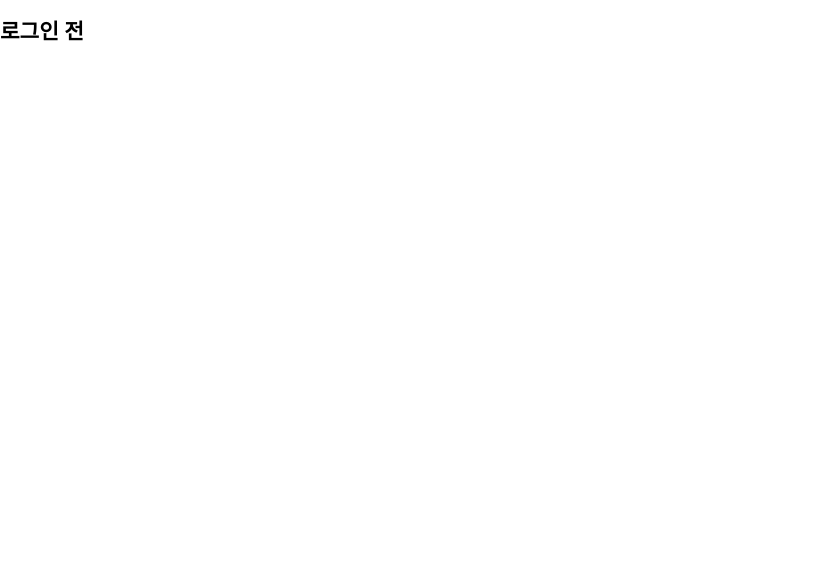
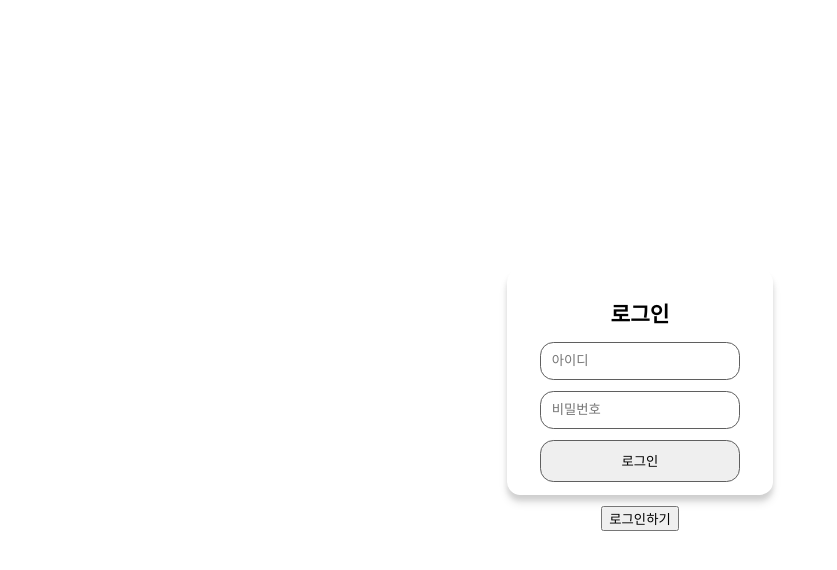
Before and after one commit to iqeq1945/wakttu_frontend, a Next.js app: page / in a window 1280 px wide. Shown: the top 570 px of the page, without its empty margins (0-837 px from the left). Built offline with nearby package versions, Linux system fonts and the light colour scheme.

Commit message:
feat: implement auth component and apply to Main
if the toggle button is clicked, the auth form changes

```diff
--- /dev/null
+++ b/src/components/auth/Auth.tsx
@@ -0,0 +1,35 @@
+import { useState } from 'react';
+import { TemporaryLayout, AuthForm, AuthInput, AuthButton } from '@/components/index';
+
+const Auth = () => {
+  const buttonLabels: string[] = ['로그인하기', '회원가입하기'];
+  const [toggleButton, setToggleButton] = useState(buttonLabels[0]);
+
+  const handleToggleButton = (label: string) => {
+    const nextLabel = label === buttonLabels[0] ? buttonLabels[1] : buttonLabels[0];
+    setToggleButton(nextLabel);
+  };
+
+  return (
+    <TemporaryLayout>
+      {toggleButton === '회원가입하기' ? (
+        <AuthForm>
+          <AuthInput placeholderText="아이디" />
+          <AuthInput placeholderText="닉네임" />
+          <AuthInput placeholderText="비밀번호" />
+          <AuthInput placeholderText="비밀번호 확인" />
+          <AuthButton />
+        </AuthForm>
+      ) : (
+        <AuthForm formTitle="로그인">
+          <AuthInput placeholderText="아이디" />
+          <AuthInput placeholderText="비밀번호" />
+          <AuthButton buttonText="로그인" />
+        </AuthForm>
+      )}
+      <button onClick={() => handleToggleButton(toggleButton)}>{toggleButton}</button>
+    </TemporaryLayout>
+  );
+};
+
+export default Auth;
--- a/src/components/index.ts
+++ b/src/components/index.ts
@@ -1,5 +1,7 @@
+export { default as Auth } from './auth/Auth';
 export { default as AuthForm } from './auth/AuthForm';
 export { default as AuthInput } from './auth/AuthInput';
 export { default as AuthButton } from './auth/AuthButton';
+
 export { default as TemporaryLayout } from './Layout/TemporaryLayout';
 export { default as LoginedMain } from './main/Logined';
--- a/src/pages/index.tsx
+++ b/src/pages/index.tsx
@@ -1,26 +1,17 @@
-import { useState, useEffect } from "react"
+import { useState, useEffect } from 'react';
+import { useSelector } from 'react-redux';
 
-import LoginedMain from "@/components/main/Logined";
-
-import { useSelector } from "react-redux";
-import { selectUserId } from "@/redux/user/userSlice";
+import { selectUserId } from '@/redux/user/userSlice';
+import { Auth, LoginedMain } from '@/components/index';
 
 const Main = () => {
-    const userId = useSelector(selectUserId);
-    const [isLogined, setIsLogined] = useState(false);
+  const userId = useSelector(selectUserId);
+  const [isLogined, setIsLogined] = useState(false);
 
-    useEffect(() => {
-        if (userId) setIsLogined(true);
-    }, [userId])
-    return (
-        <div>
-            {isLogined ? (
-                <LoginedMain isLogined={isLogined} />
-            ) : (
-                <h1>로그인 전</h1>
-            )}
-        </div>
-    )
-}
+  useEffect(() => {
+    if (userId) setIsLogined(true);
+  }, [userId]);
+  return <div>{isLogined ? <LoginedMain isLogined={isLogined} /> : <Auth />}</div>;
+};
 
-export default Main
+export default Main;
```
